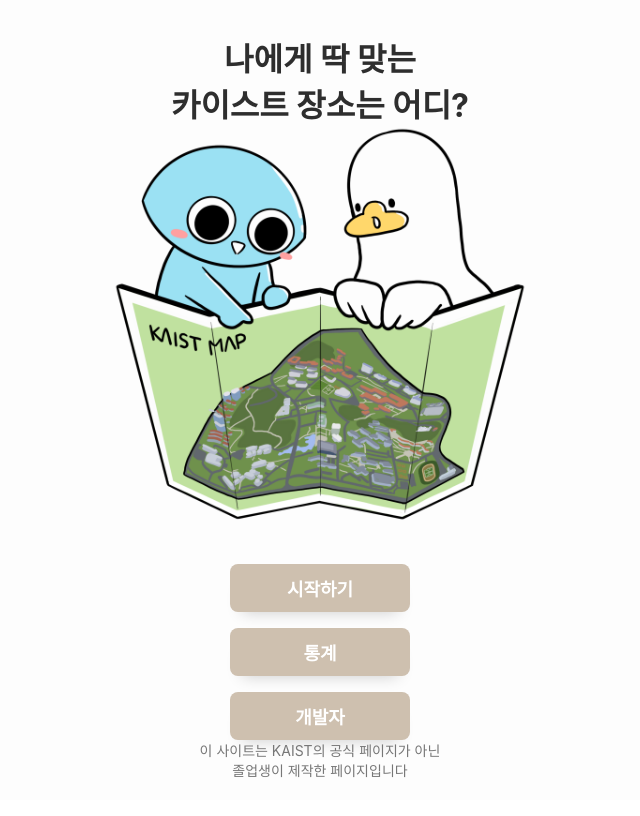
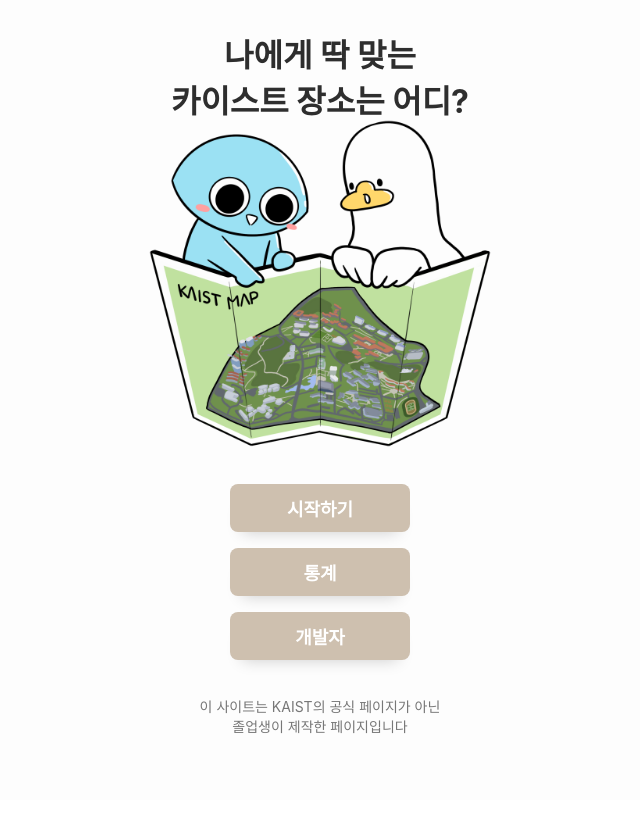
Before and after one commit to nonalcholic/nonalcholic, a React (Create React App) app in the folder client/: page /start in a window 1280 px wide. Shown: the top 816 px of the page, without its empty margins (320-960 px from the left). Built offline with nearby package versions, Linux system fonts and the light colour scheme; no server answers.

Commit message:
Align image

```diff
--- a/client/src/pages/StartPage.scss
+++ b/client/src/pages/StartPage.scss
@@ -8,16 +8,16 @@
   margin: auto 0;
 }
 
-.image-container {
+.main-image-container {
   position: relative;
   padding-top: 80px;
 
   .title {
     position: absolute;
     width: 100%;
-    top: 32px;
+    top: 28px;
   }
   .main-image {
-    width: 480px;
+    width: 400px;
   }
 }
--- a/client/src/pages/StartPage.tsx
+++ b/client/src/pages/StartPage.tsx
@@ -9,7 +9,7 @@ const StartPage: React.FC<Props> = (props) => {
 
   return (
     <>
-      <div className="image-container">
+      <div className="main-image-container">
         <span className="title with-image">
           {"나에게 딱 맞는\n카이스트 장소는 어디?"}
         </span>
@@ -38,7 +38,7 @@ const StartPage: React.FC<Props> = (props) => {
           개발자
         </button>
       </div>
-      <span className="hint">
+      <span className="hint" style={{ marginTop: 36 }}>
         {"이 사이트는 KAIST의 공식 페이지가 아닌\n졸업생이 제작한 페이지입니다"}
       </span>
     </>
```
